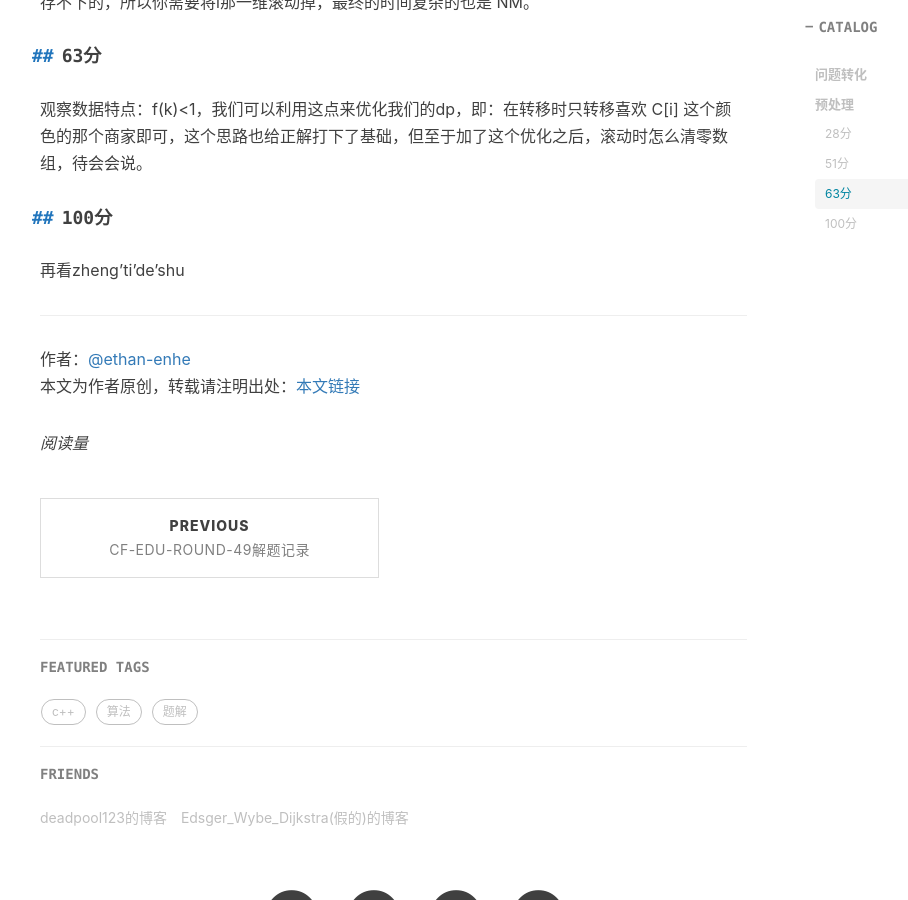
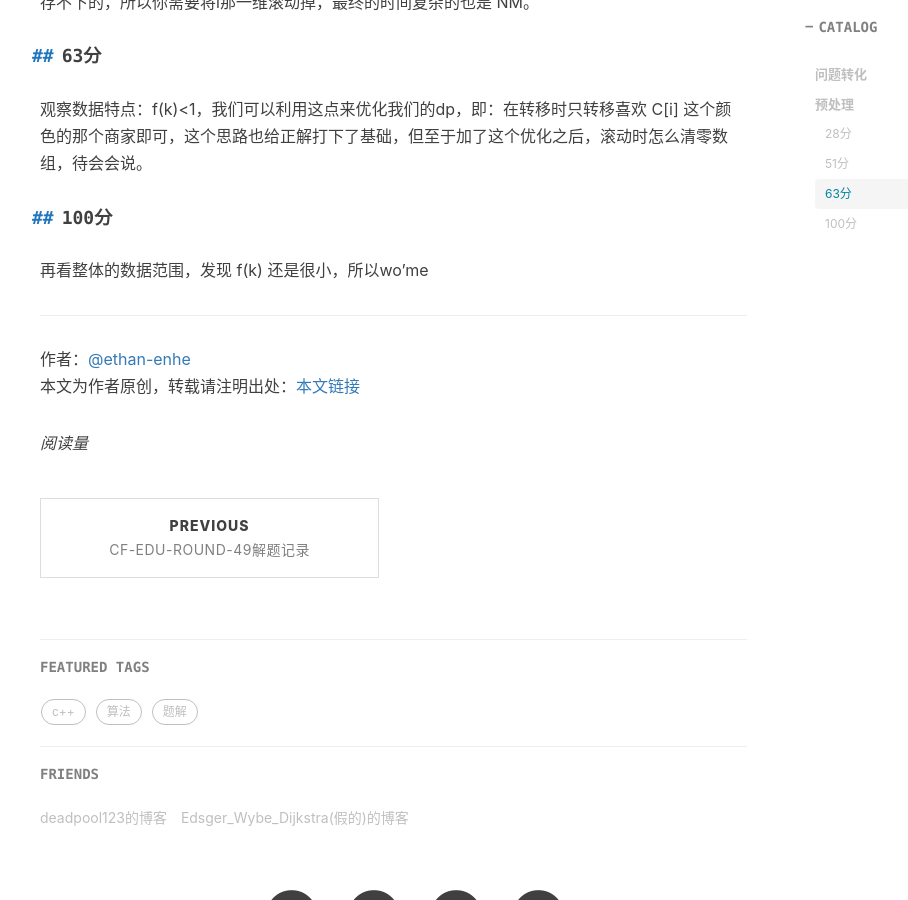
Before and after one commit to ethan-enhe/ethan-enhe.github.io, a Jekyll site: the page built from _posts/2020-08-18-【题解】[APIO2020]T1粉刷墙壁.md, in a window 1280 px wide and 900 px high, scrolled down 1828 px. Shown: the whole window, without its empty margins (225-1133 px from the left). Built offline with Jekyll 4.4.1, drawn with Linux system fonts in a browser that asks for light colours; nearby versions of some CDN libraries; formulas are drawn with MathJax 3; comment, search, counter and statistics services are not loaded.

Commit message:
_posts/2020-08-18-【题解】[APIO2020]T1粉刷墙壁.md updated from https://stackedit.io/

```diff
--- a/_posts/2020-08-18-【题解】[APIO2020]T1粉刷墙壁.md
+++ b/_posts/2020-08-18-【题解】[APIO2020]T1粉刷墙壁.md
@@ -65,10 +65,10 @@ $$
 观察数据特点：f(k)<1，我们可以利用这点来优化我们的dp，即：在转移时只转移喜欢 C[i] 这个颜色的那个商家即可，这个思路也给正解打下了基础，但至于加了这个优化之后，滚动时怎么清零数组，待会会说。
 
 ### 100分
-再看zheng'ti'de'shu
+再看整体的数据范围，发现 f(k) 还是很小，所以wo'me
 
 <!--stackedit_data:
-eyJoaXN0b3J5IjpbMTIxMzY3MDYyLC02NTQ0MjI0MDEsMTg4MD
-g0NzIxNyw2NTMwMDc1OTUsNDk0MTc5NjEwLDE5NDU4NjUwMjMs
-ODA4MTg0MDQyXX0=
+eyJoaXN0b3J5IjpbMTc3MDgzODkwNiwtNjU0NDIyNDAxLDE4OD
+A4NDcyMTcsNjUzMDA3NTk1LDQ5NDE3OTYxMCwxOTQ1ODY1MDIz
+LDgwODE4NDA0Ml19
 -->
```
